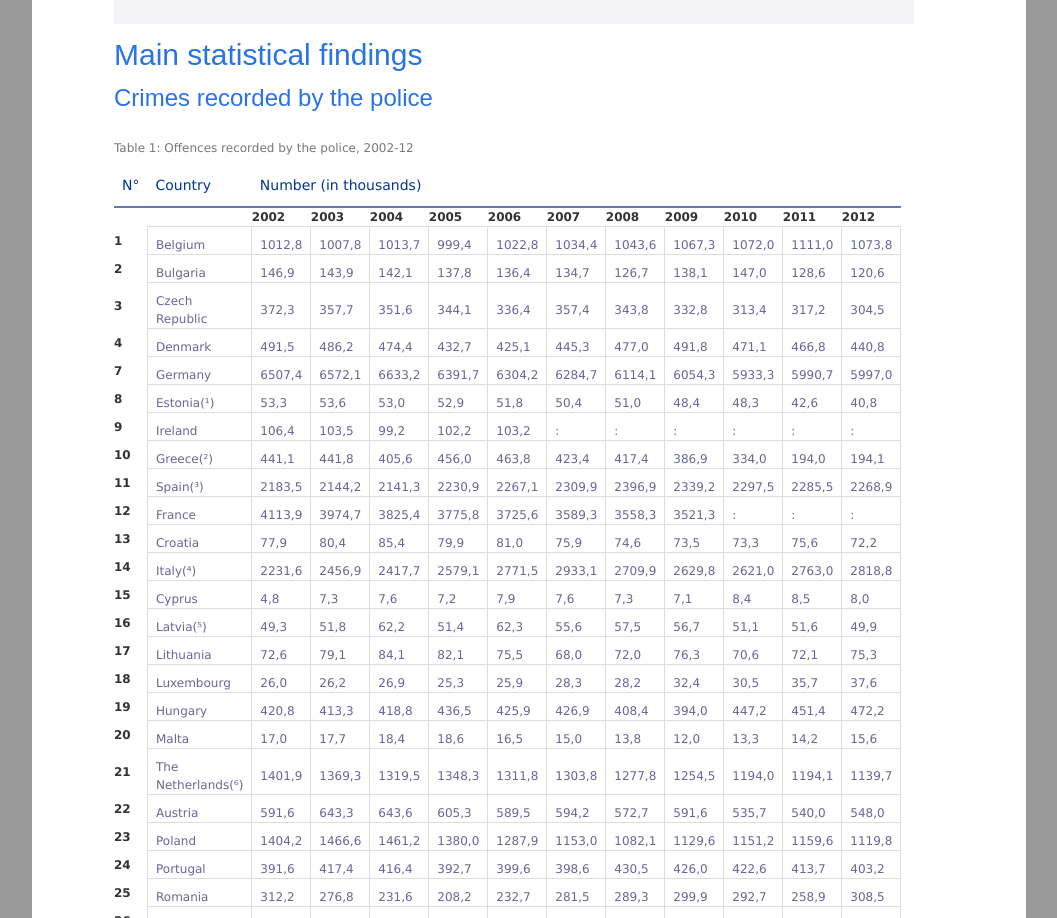
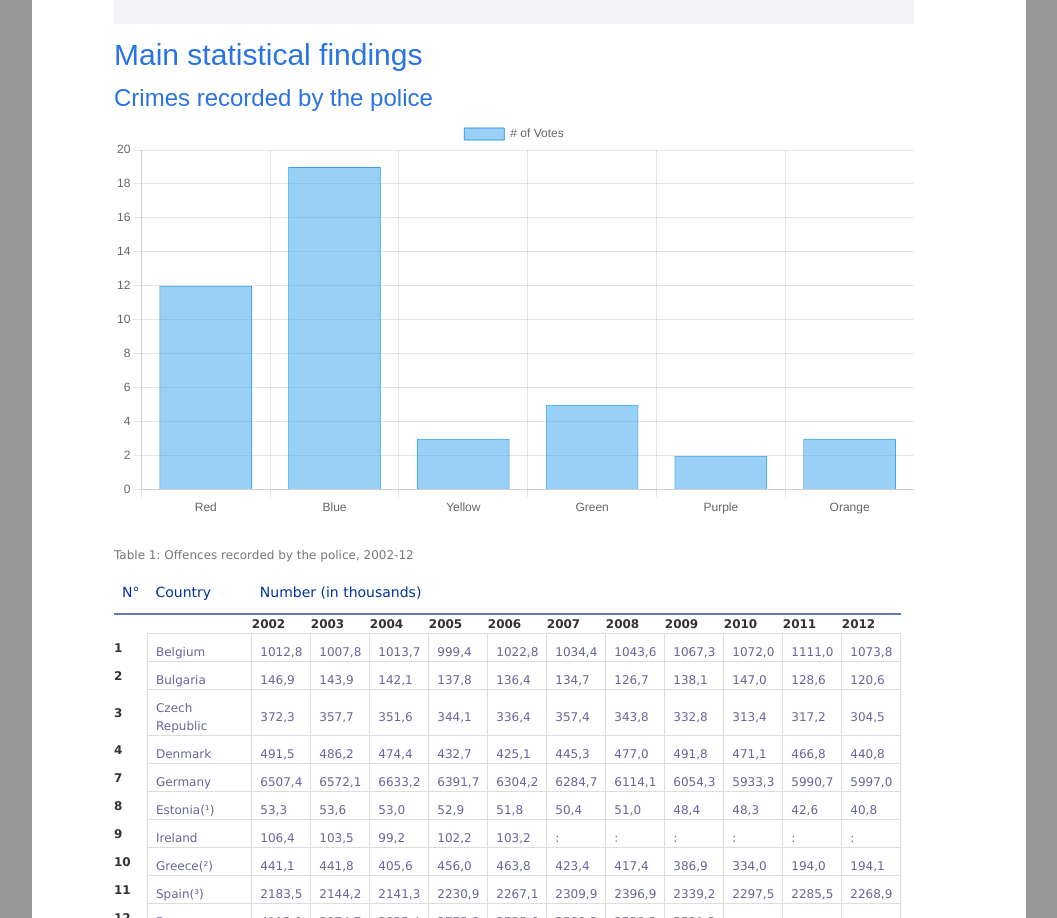
Before and after one commit to iota07/js-datavisualisation-challenge, a plain HTML site: page challenge-js-files/index.html in a window 1280 px wide. Shown: the part 997-1915 px from the top of the page, without its empty margins (111-1168 px from the left). Drawn offline with nearby package versions, Linux system fonts and the light colour scheme; a web font is replaced by a local one.

Commit message:
update JS with table data

```diff
--- a/challenge-js-files/index.html
+++ b/challenge-js-files/index.html
@@ -29,6 +29,7 @@
   <link rel="stylesheet" href="./assets/statexpflat-grid.css">
 
   <script defer src="script.js"></script>
+  <script src="https://cdn.jsdelivr.net/npm/chart.js"></script>
 
 
   <style>
--- a/challenge-js-files/script.js
+++ b/challenge-js-files/script.js
@@ -1,38 +1,74 @@
-import Chart from 'chart.js/auto';
+// insert new canvas before table1
+
+var parentElement = document.getElementById('mw-content-text');
+
+var newCanvas = document.createElement('canvas');
+newCanvas.id = 'myChart';
+
+var tableOne = document.getElementById('table1');
+
+parentElement.insertBefore(newCanvas, tableOne);
 
 
-// Canvas example:
+// Create array for years
+// Select the first tr element inside tbody of table1
 
-var dataPoints = [];
-$.getJSON("https://canvasjs.com/services/data/datapoints.php?xstart=1&ystart=10&length=10&type=json", function(data) {
-    $.each(data, function(key, value){
-        dataPoints.push({x: value[0], y: parseInt(value[1])});
-    });
-    chart = new CanvasJS.Chart("chartContainer",{
-        title:{
-            text:"Live Chart with dataPoints from External JSON"
-        },
-        data: [{
-        type: "line",
-        dataPoints : dataPoints,
-        }]
-    });
-    chart.render();
-    updateChart();
-});
+const firstRow = document.querySelector('#table1 tbody tr:first-child');
 
-function updateChart() {
-    $.getJSON("https://canvasjs.com/services/data/datapoints.php?xstart=" + (dataPoints.length + 1) + "&ystart=" + (dataPoints[dataPoints.length - 1].y) + "&length=1&type=json", function(data) {
-        $.each(data, function(key, value) {
-            dataPoints.push({
-                x: parseInt(value[0]),
-                y: parseInt(value[1])
-            });
-       });
-       chart.render();
-       setTimeout(function(){updateChart()}, 1000);
-    });
- }
+// Iterate through each th element inside the first tr
+const years = [];
+  for (let i = 0; i < firstRow.children.length; i++) {
+    const cell = firstRow.children[i];
+    const cellContent = cell.innerHTML.trim(); // Trim any leading/trailing whitespace
+
+    // Parse the content as an integer and check if it's a valid number to not push empty cells
+    const year = parseInt(cellContent);
+    if (!isNaN(year)) {
+      years.push(year);
+    }
+  }
+
+console.log(years);
+
+// Create array for countries
+
+const countryElements = document.querySelectorAll('#table1 tbody tr:not(:first-child) td:first-of-type'); // Select all td elements except the first row
+// excluse headers, the "N°" and "Country" labels.
+
+// Extract the text content of the td elements
+const countries = Array.from(countryElements).map(td => td.textContent.trim());
+
+console.log(countries); // Output the extracted countries to the console
 
 
- const chart1 = document.getElementById('bodyContent');
+// Create array for the data
+const dataRows = document.querySelectorAll('#table1 tbody tr:not(:first-child) td:not(:first-child)'); // Select all td elements in the tbody except the first column
+
+// Extract the text content of the td elements
+const data = Array.from(dataRows).map(td => td.textContent.trim());
+
+console.log(data); // Output the extracted data to the console
+
+
+// chart.js chart
+
+const ctx = document.getElementById('myChart');
+
+new Chart(ctx, {
+type: 'bar',
+data: {
+    labels: ['Red', 'Blue', 'Yellow', 'Green', 'Purple', 'Orange'],
+    datasets: [{
+    label: '# of Votes',
+    data: [12, 19, 3, 5, 2, 3],
+    borderWidth: 1
+    }]
+},
+options: {
+    scales: {
+    y: {
+        beginAtZero: true
+    }
+    }
+}
+});
```
